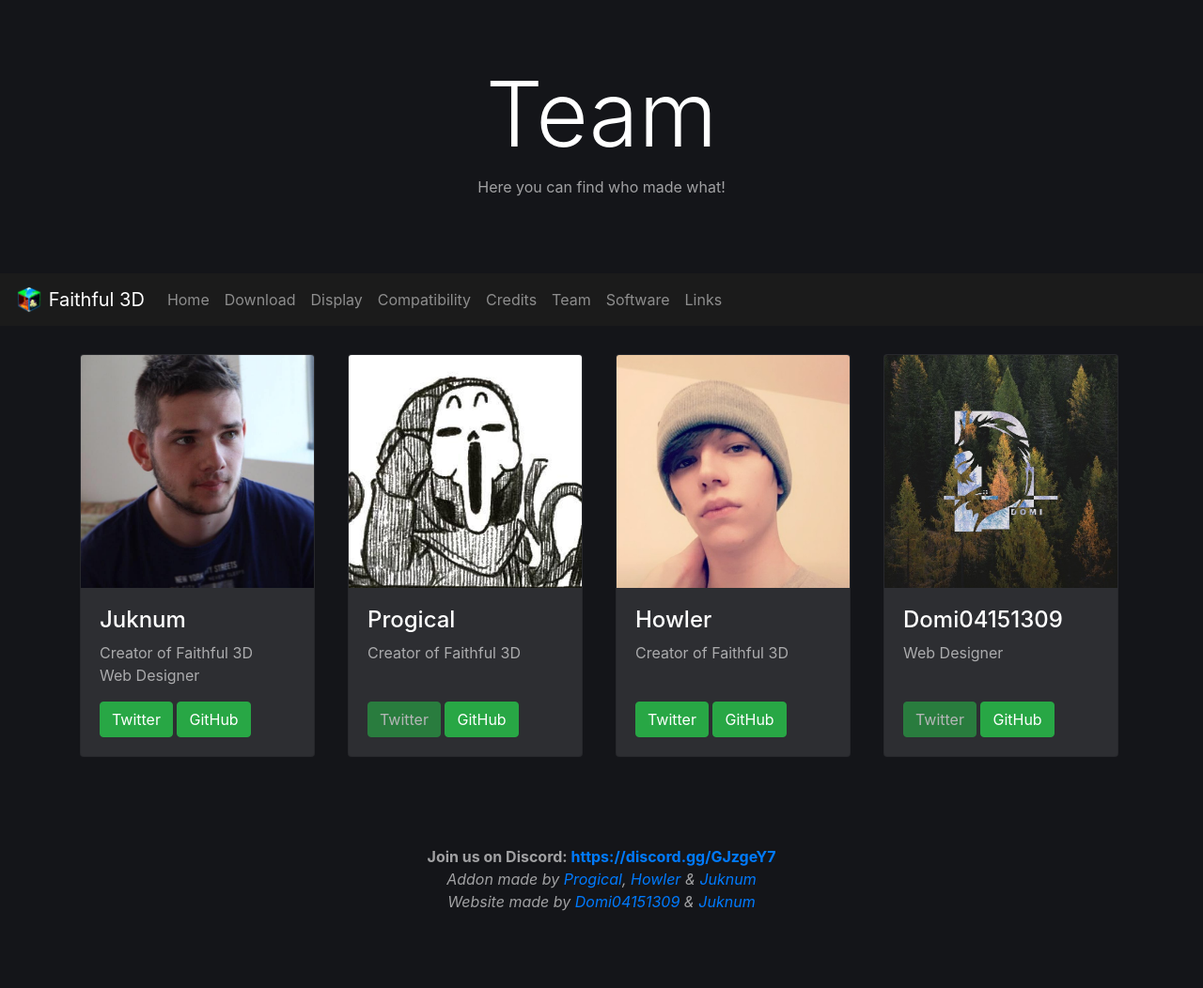
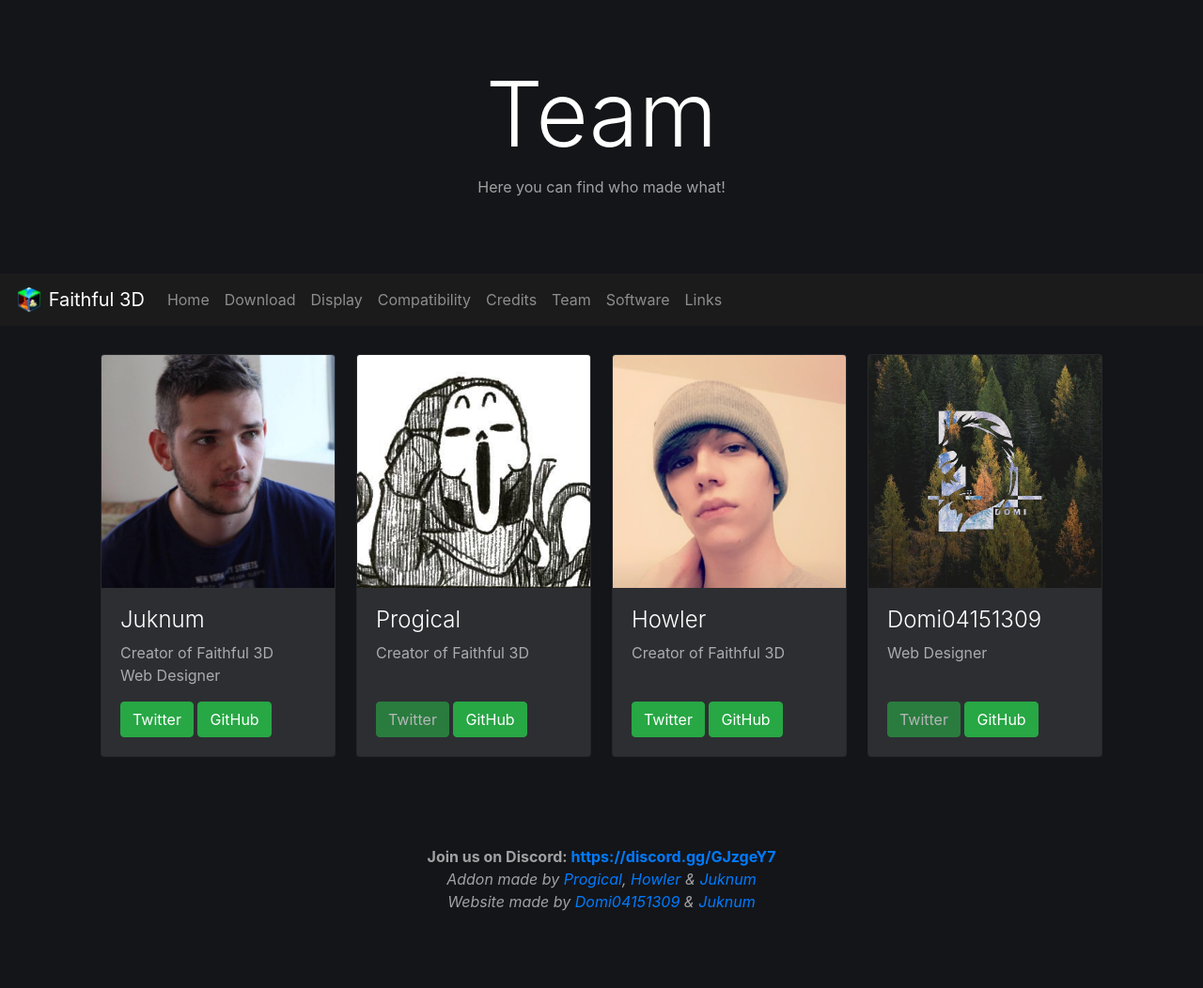
Before and after one commit to Faithful3D/Website, a Jekyll site: the page built from team.html, in a window 1280 px wide. Shown: the whole page at 94% size. Built offline with Jekyll 4.4.1, drawn with Linux system fonts in a browser that asks for light colours.

Commit message:
Try custom container for team cards

```diff
--- a/css/main.css
+++ b/css/main.css
@@ -54,8 +54,20 @@
 .modal-footer {
   border-top: 1px solid #2D2E32;
 }
-h2, h5 {
+h2, h4, h5 {
   font-weight: 300;
+}
+
+/* Flexbox */
+.flex-container {
+  display: flex;
+  justify-content: space-evenly;
+  flex-direction: column;
+}
+@media (min-width: 768px) {
+  .flex-container {
+    flex-direction: row;
+  }
 }
 
 /* Classes for images next to text */
@@ -116,11 +128,11 @@
 .custom img {
   height: auto;
 }
-.card {
+.carousel .card {
   cursor: pointer;
   transition-duration:.3s;
 }
-.card:hover {
+.carousel .card:hover {
   box-shadow: 0 0 8px 1px rgba(255, 255, 255, 0.5)
 }
 @media (min-width: 768px) {
--- a/team.html
+++ b/team.html
@@ -3,8 +3,7 @@
 separatedTitle: Team
 description: Here you can find who made what!
 ---
-<div class="row">
-	<div class="col-sm-3">
+<div class="flex-container">
 
   <div class="card" style="width:250px">
     <img class="card-img-top" src="{{site.prefix}}/image/authors/juknum.jpg" alt="Juknum">
@@ -16,9 +15,6 @@
     </div>
   </div>
 
-	</div>
-	<div class="col-sm-3">
-
 	<div class="card" style="width:250px">
 		<img class="card-img-top" src="{{site.prefix}}/image/authors/progical.jpg" alt="Progical">
 		<div class="card-body">
@@ -28,9 +24,6 @@
 			<a href="https://github.com/Progical" class="btn btn-success">GitHub</a>
 		</div>
 	</div>
-
-	</div>
-	<div class="col-sm-3">
 
   <div class="card" style="width:250px">
   	<img class="card-img-top" src="{{site.prefix}}/image/authors/howler.jpg" alt="Howler">
@@ -42,10 +35,6 @@
   	</div>
   </div>
 
-	</div>
-
-	<div class="col-sm-3">
-
   <div class="card" style="width:250px">
   	<img class="card-img-top" src="{{site.prefix}}/image/authors/domi04151309.jpg" alt="Domi04151309">
   	<div class="card-body">
@@ -55,6 +44,4 @@
   		<a href="https://github.com/Domi04151309" class="btn btn-success">GitHub</a>
   	</div>
   </div>
-
 </div>
-</div>
```
Lines whose indentation alone changed are shown as unchanged.
